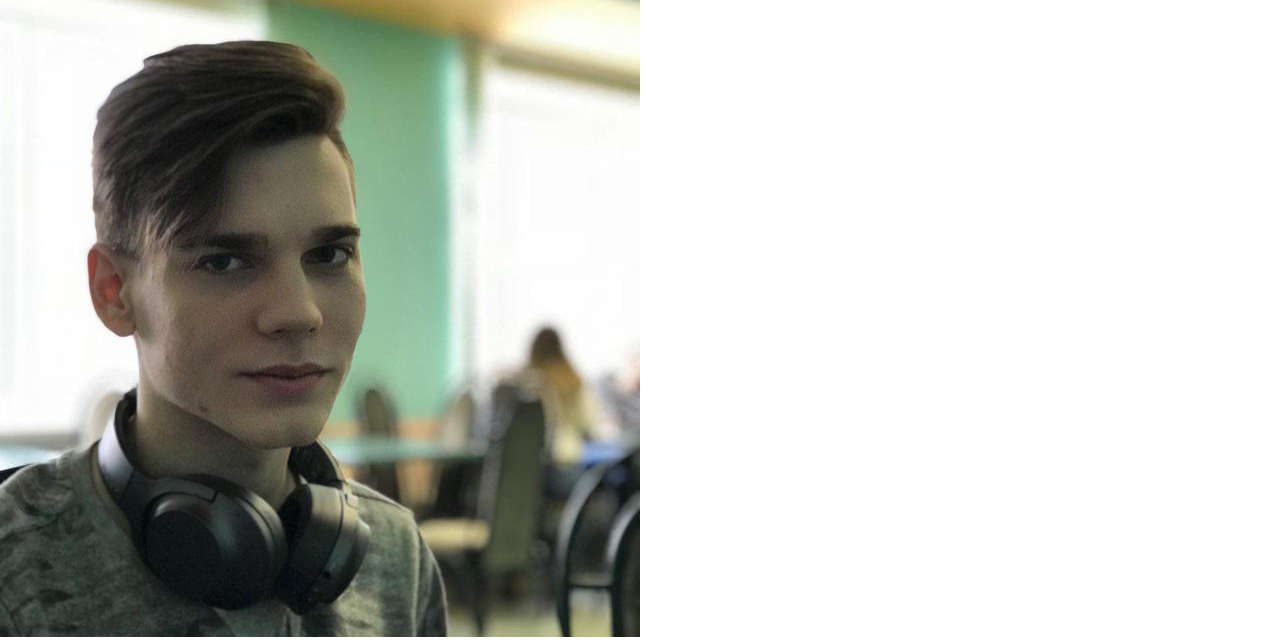
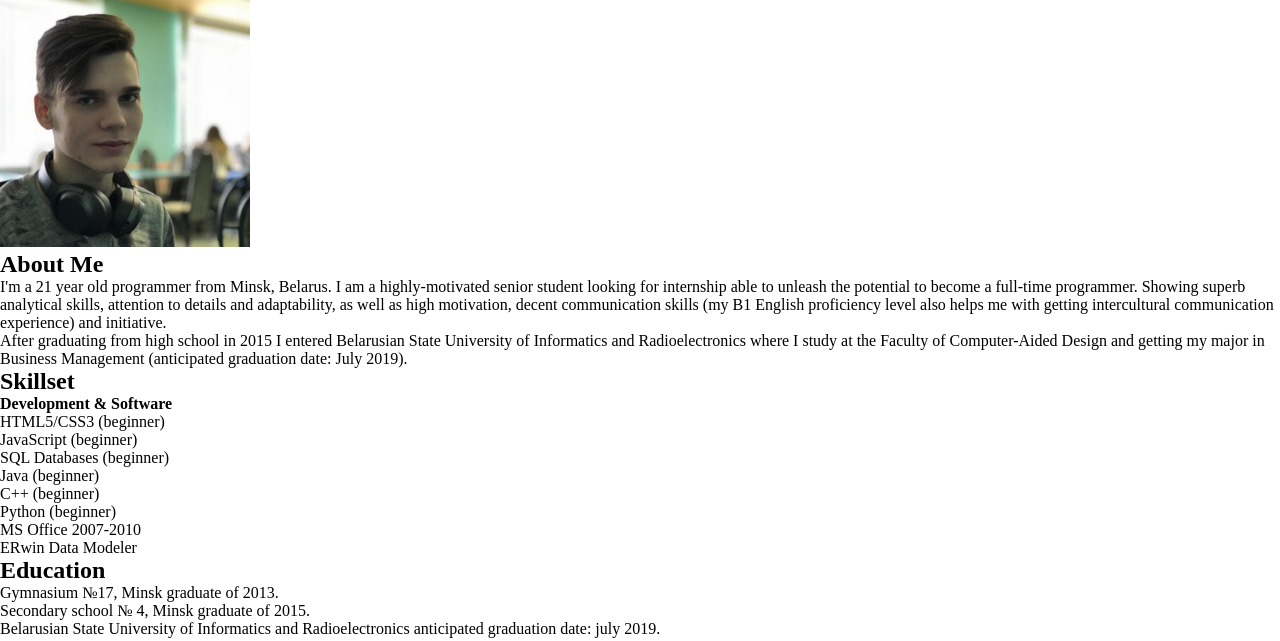
Before and after one commit to PoiSkuLL/rsschool-2019Q1-cv, a plain HTML site: page index.html in a window 1280 px wide. Shown: the part 112-753 px from the top of the page. Drawn offline with Linux system fonts and the light colour scheme.

Commit message:
feat: add info about myself

```diff
--- a/index.html
+++ b/index.html
@@ -20,13 +20,14 @@
                     <h4><a href="http://vk.com/poiskull" target="_blank" itemprop="url">My VK page</a> &bull; <a href="http://github.com/PoiSkuLL" target="_blank" itemprop="url">@PoiSkuLL</a></h4>
                 </div>
                 <div>
-                    <img src="images/ilya-rozhkovsky.jpg" alt="Ilya Rozhkovsky. Photo for resume" itemprop="image" />
+                    <img src="images/ilya-rozhkovsky.jpg" width="250" height="250" alt="Ilya Rozhkovsky. Photo for resume" itemprop="image" />
                 </div>
             </header>
 
             <section>
                 <h2>About Me</h2>
-                <p itemprop="description"></p>
+                <p itemprop="description">I'm a 21 year old programmer from Minsk, Belarus. I am a highly-motivated senior student looking for internship able to unleash the potential to become a full-time programmer. Showing superb analytical skills, attention to details and adaptability, as well as high motivation, decent communication skills (my B1 English proficiency level also helps me with getting intercultural communication experience) and initiative.</p>
+                <p>After graduating from high school in 2015 I entered Belarusian State University of Informatics and Radioelectronics where I study at the Faculty of Computer-Aided Design and getting my major in Business Management (anticipated graduation date: July 2019).</p>
             </section>
 
             <section itemscope itemtype="http://schema.org/ItemList">
@@ -50,7 +51,7 @@
                 <h2>Education</h2>
                 <p><span itemprop="alumniOf">Gymnasium №17, Minsk</span> graduate of 2013.</p>
                 <p><span itemprop="alumniOf">Secondary school № 4, Minsk</span> graduate of 2015.</p>
-                <p><span itemprop="affiliation">Belarusian State University of Informatics and Radioelectronics</span> graduate of 2019</p>
+                <p><span itemprop="affiliation">Belarusian State University of Informatics and Radioelectronics</span> anticipated graduation date: july 2019.</p>
             </section>
 
             <section>
```
